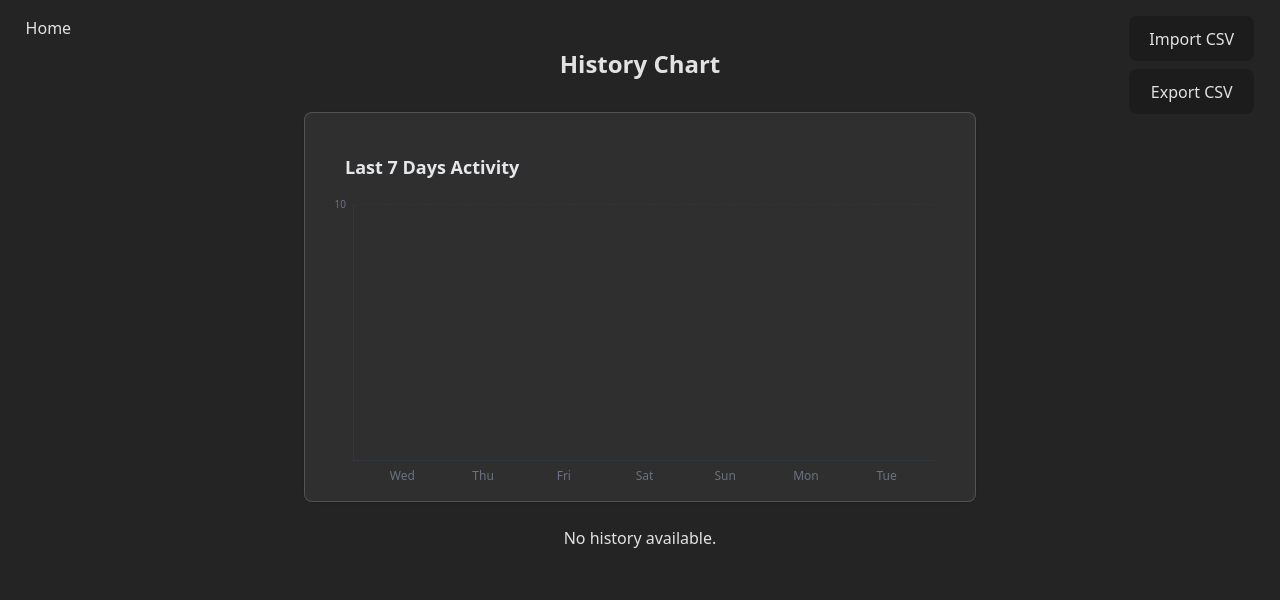
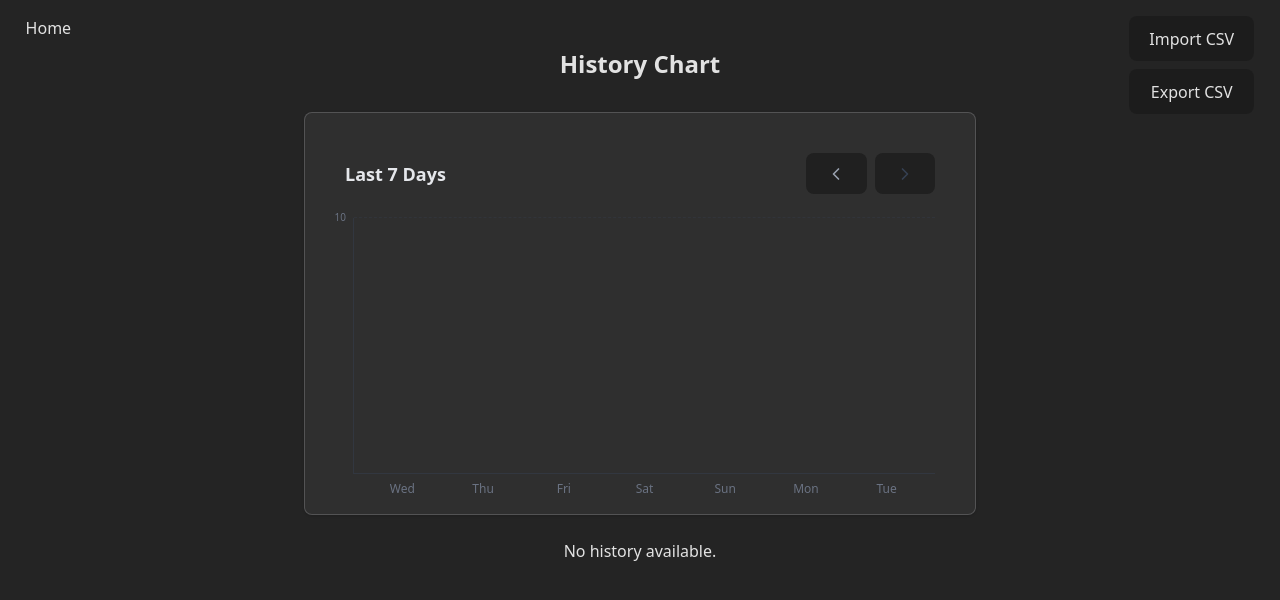
Before and after one commit to literandltx/timer-frontend-react, a React (Vite) app: page /history in a window 1280 px wide. Shown: the top 600 px of the page. Built offline with nearby package versions, Linux system fonts and the light colour scheme.

Commit message:
feat: add ability to switch history chart range

```diff
--- a/src/components/history/HistoryChart.tsx
+++ b/src/components/history/HistoryChart.tsx
@@ -1,4 +1,4 @@
-import {useMemo} from "react";
+import {useMemo, useState} from "react";
 
 interface TimerData {
     timestamp: number | string;
@@ -10,12 +10,15 @@ interface HistoryChartProps {
 }
 
 export default function HistoryChart({data}: HistoryChartProps) {
+    const [weekOffset, setWeekOffset] = useState(0);
+
     const chartData = useMemo(() => {
-        const today = new Date();
+        const endDate = new Date();
+        endDate.setDate(endDate.getDate() - (weekOffset * 7));
+
         const days = [];
-
         for (let i = 6; i >= 0; i--) {
-            const d = new Date(today);
+            const d = new Date(endDate);
             d.setDate(d.getDate() - i);
             days.push(d);
         }
@@ -36,7 +39,7 @@ export default function HistoryChart({data}: HistoryChartProps) {
                 minutes: Math.floor(totalSeconds / 60),
             };
         });
-    }, [data]);
+    }, [data, weekOffset]);
 
     const maxMinutes: number = Math.max(...chartData.map(d => d.minutes));
     let stepSize: number = 60;
@@ -49,7 +52,6 @@ export default function HistoryChart({data}: HistoryChartProps) {
     } else stepSize = 120;
 
     const yMax = Math.max(stepSize, Math.ceil(maxMinutes / stepSize) * stepSize);
-
     const yTicks = [];
     for (let i = stepSize; i <= yMax; i += stepSize) {
         yTicks.push(i);
@@ -57,7 +59,40 @@ export default function HistoryChart({data}: HistoryChartProps) {
 
     return (
         <div className="w-full max-w-2xl mx-auto p-10 bg-white/5 rounded-lg border border-gray-200/20 shadow-sm mt-8">
-            <h2 className="text-lg font-semibold mb-6 text-gray-200">Last 7 Days Activity</h2>
+            <div className="flex items-center justify-between mb-6">
+                <h2 className="text-lg font-semibold text-gray-200">
+                    {weekOffset === 0 ? "Last 7 Days" : `${weekOffset} Week${weekOffset > 1 ? 's' : ''} Ago`}
+                </h2>
+
+                <div className="flex items-center gap-2">
+                    <button
+                        onClick={() => setWeekOffset(prev => prev + 1)}
+                        className="p-1.5 rounded-md hover:bg-white/10 text-gray-400 hover:text-white transition-colors"
+                        title="Previous Week"
+                    >
+                        <svg xmlns="http://www.w3.org/2000/svg" width="20" height="20" viewBox="0 0 24 24" fill="none"
+                             stroke="currentColor" strokeWidth="2" strokeLinecap="round" strokeLinejoin="round">
+                            <path d="m15 18-6-6 6-6"/>
+                        </svg>
+                    </button>
+
+                    <button
+                        onClick={() => setWeekOffset(prev => Math.max(0, prev - 1))}
+                        disabled={weekOffset === 0}
+                        className={`p-1.5 rounded-md transition-colors ${
+                            weekOffset === 0
+                                ? "text-gray-700 cursor-not-allowed"
+                                : "hover:bg-white/10 text-gray-400 hover:text-white"
+                        }`}
+                        title="Next Week"
+                    >
+                        <svg xmlns="http://www.w3.org/2000/svg" width="20" height="20" viewBox="0 0 24 24" fill="none"
+                             stroke="currentColor" strokeWidth="2" strokeLinecap="round" strokeLinejoin="round">
+                            <path d="m9 18 6-6-6-6"/>
+                        </svg>
+                    </button>
+                </div>
+            </div>
 
             <div className="relative h-64 w-full flex">
                 <div className="flex flex-col justify-between h-full pr-2 text-xs text-gray-500 py-6 pb-8"></div>
```
